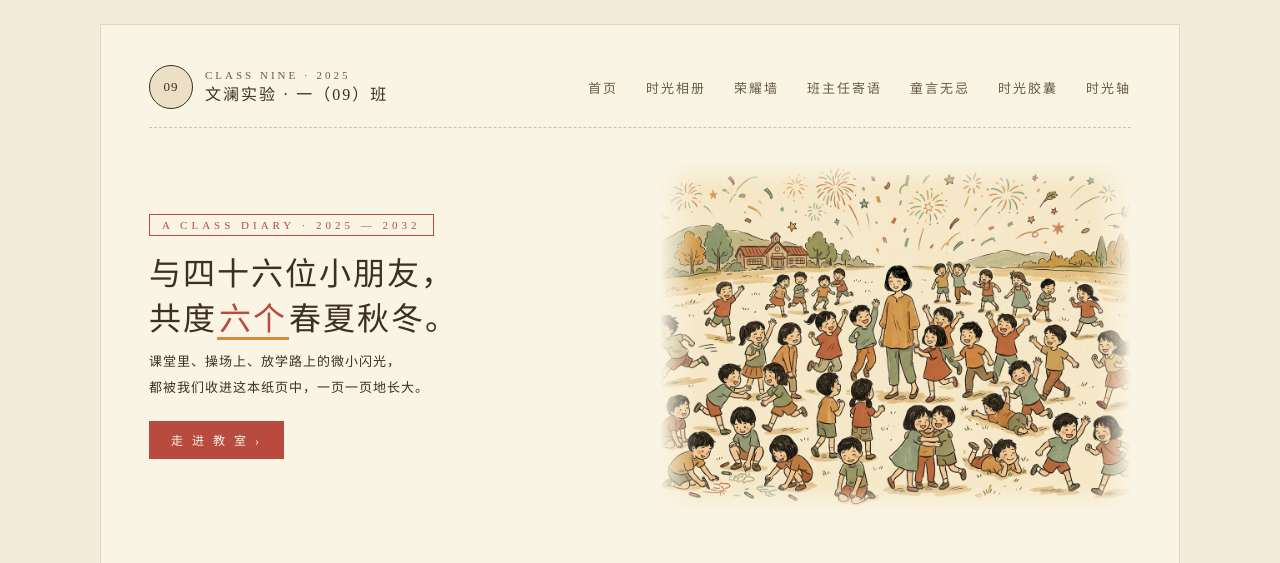
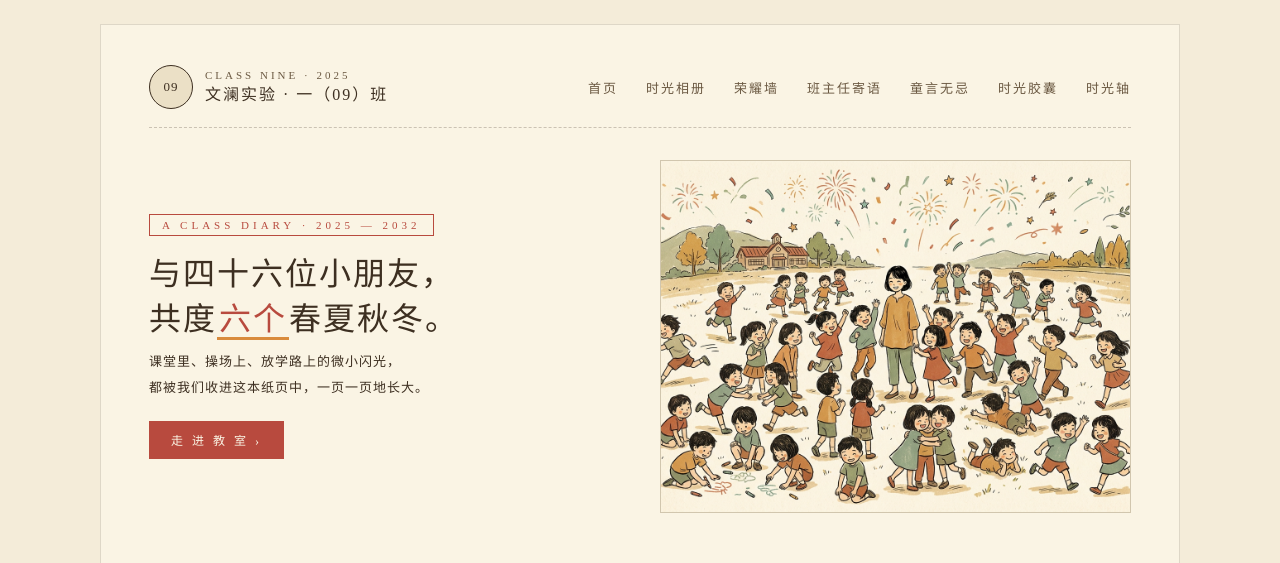
Before and after one commit to shuangwus911-boop/class09-website, a Next.js app: page / in a window 1280 px wide. Shown: the top 563 px of the page. Built offline with nearby package versions, Linux system fonts and the light colour scheme; no server answers.

Commit message:
恢复首页 hero 插画的线框样式

```diff
--- a/app/globals.css
+++ b/app/globals.css
@@ -125,21 +125,12 @@ button { font-family: inherit; }
 }
 .hero-illust {
   position: relative; aspect-ratio: 4/3;
-  overflow: visible;
+  background: var(--paper-2);
+  border: 1px solid rgba(61,47,33,0.15);
+  overflow: hidden;
 }
 .hero-illust svg { width:100%; height:100%; display:block; }
-.hero-illust img {
-  width:100%; height:100%; display:block; object-fit:cover;
-  mix-blend-mode: multiply;
-  -webkit-mask-image:
-    linear-gradient(to right, transparent 0, #000 8%, #000 92%, transparent 100%),
-    linear-gradient(to bottom, transparent 0, #000 8%, #000 92%, transparent 100%);
-  -webkit-mask-composite: source-in;
-  mask-image:
-    linear-gradient(to right, transparent 0, #000 8%, #000 92%, transparent 100%),
-    linear-gradient(to bottom, transparent 0, #000 8%, #000 92%, transparent 100%);
-  mask-composite: intersect;
-}
+.hero-illust img { width:100%; height:100%; display:block; object-fit:cover; }
 
 /* -------- Carousel -------- */
 .carousel-wrap { position: relative; margin: 0 -12px; padding: 30px 12px 20px; }
```
